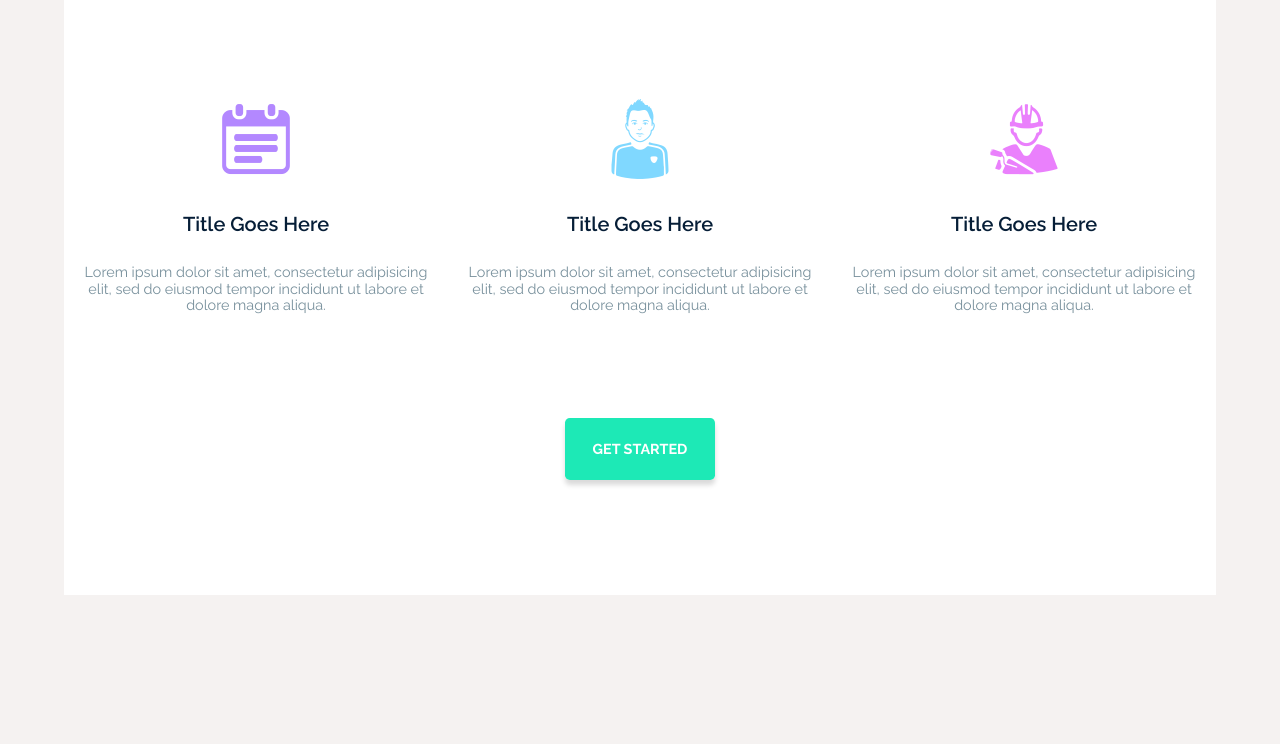
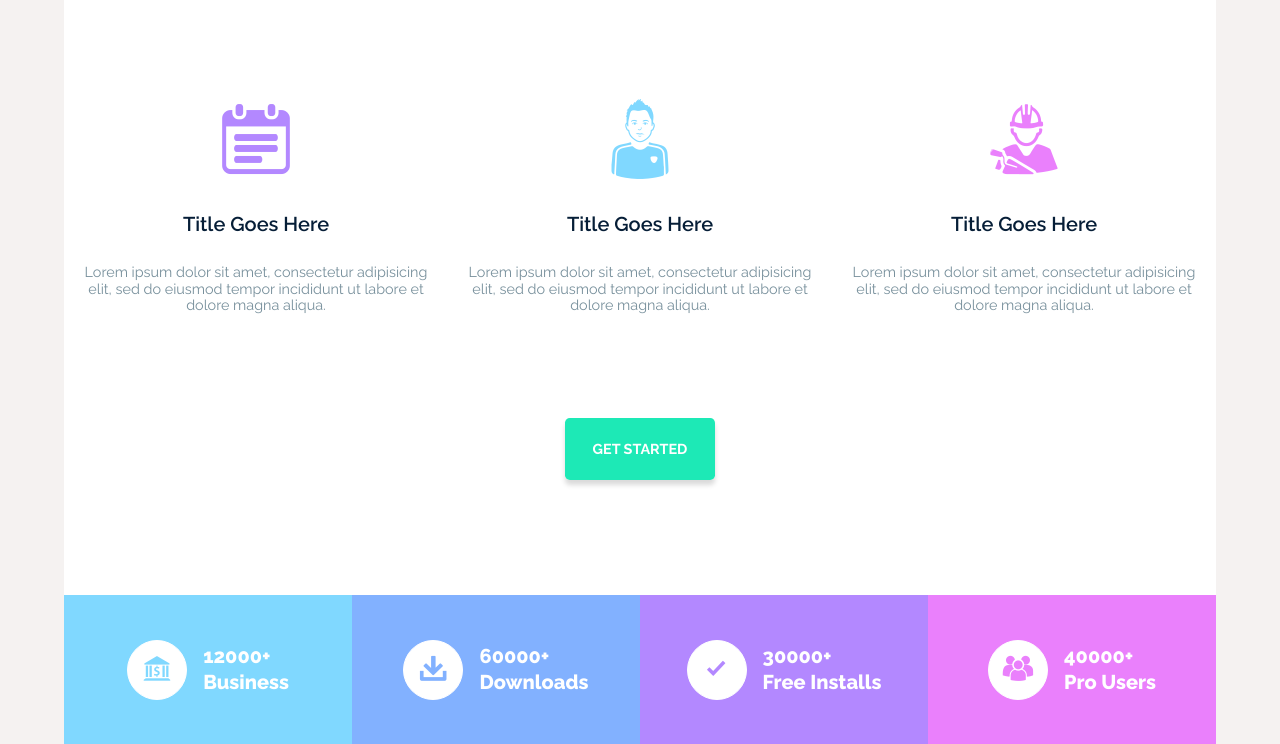
Before and after one commit to Shumskih/Dart-Service-Manager, a plain HTML site: page index.html in a window 1280 px wide. Shown: the part 1044-1788 px from the top of the page. Before the commit the page ends 1639 px from the top, so only its background shows below. Drawn offline with Linux system fonts and the light colour scheme.

Commit message:
Ended counts section

```diff
--- a/index.html
+++ b/index.html
@@ -79,7 +79,8 @@
       <div class="advantages-block__description">
         <h1 class="advantages-block__description--title">Easy & Useful</h1>
         <h4 class="advantages-block__description--subtitle">Project Management Tool</h4>
-        <div class="advantages-block__description--text">Lorem ipsum dolor sit amet, consectetur adipisicing elit, sed do eiusmod tempor incididunt ut
+        <div class="advantages-block__description--text">Lorem ipsum dolor sit amet, consectetur adipisicing elit, sed
+          do eiusmod tempor incididunt ut
           labore et dolore magna aliqua. Ut enim ad minim veniam, quis nostrud
         </div>
       </div>
@@ -90,7 +91,9 @@
           </div>
           <h4 class="advantages-block__item--title">Title Goes Here</h4>
           <!-- /.advantages-block__item--title -->
-          <div class="advantages-block__item--description">Lorem ipsum dolor sit amet, consectetur adipisicing elit, sed do eiusmod tempor incididunt ut labore et dolore magna aliqua.</div>
+          <div class="advantages-block__item--description">Lorem ipsum dolor sit amet, consectetur adipisicing elit, sed
+            do eiusmod tempor incididunt ut labore et dolore magna aliqua.
+          </div>
           <!-- /.advantages-block__item--description -->
         </div>
         <!-- /.advantages-block__items--item -->
@@ -100,7 +103,9 @@
           </div>
           <h4 class="advantages-block__item--title">Title Goes Here</h4>
           <!-- /.advantages-block__item--title -->
-          <div class="advantages-block__item--description">Lorem ipsum dolor sit amet, consectetur adipisicing elit, sed do eiusmod tempor incididunt ut labore et dolore magna aliqua.</div>
+          <div class="advantages-block__item--description">Lorem ipsum dolor sit amet, consectetur adipisicing elit, sed
+            do eiusmod tempor incididunt ut labore et dolore magna aliqua.
+          </div>
           <!-- /.advantages-block__item--description -->
         </div>
         <!-- /.advantages-block__items--item -->
@@ -110,7 +115,9 @@
           </div>
           <h4 class="advantages-block__item--title">Title Goes Here</h4>
           <!-- /.advantages-block__item--title -->
-          <div class="advantages-block__item--description">Lorem ipsum dolor sit amet, consectetur adipisicing elit, sed do eiusmod tempor incididunt ut labore et dolore magna aliqua.</div>
+          <div class="advantages-block__item--description">Lorem ipsum dolor sit amet, consectetur adipisicing elit, sed
+            do eiusmod tempor incididunt ut labore et dolore magna aliqua.
+          </div>
           <!-- /.advantages-block__item--description -->
         </div>
         <!-- /.advantages-block__items--item -->
@@ -120,6 +127,32 @@
         <a href="" class="button advantages-block__link--button">Get Started</a>
       </div>
     </section>
+    <section class="counts">
+      <div class="counts__item">
+        <div class="counts__item--icon">
+          <i class="icofont-bank"></i>
+        </div>
+        <div class="counts__item--text">12000+ <br>Business</div>
+      </div>
+      <div class="counts__item">
+        <div class="counts__item--icon">
+          <i class="icofont-download"></i>
+        </div>
+        <div class="counts__item--text">60000+ <br>Downloads</div>
+      </div>
+      <div class="counts__item">
+        <div class="counts__item--icon">
+          <i class="icofont-check"></i>
+        </div>
+        <div class="counts__item--text">30000+ <br>Free Installs</div>
+      </div>
+      <div class="counts__item">
+        <div class="counts__item--icon">
+          <i class="icofont-users"></i>
+        </div>
+        <div class="counts__item--text">40000+ <br>Pro Users</div>
+      </div>
+    </section>
   </div>
 </div>
 </body>
--- a/sass/sections/_advantages.sass
+++ b/sass/sections/_advantages.sass
@@ -55,6 +55,7 @@
   &__link
     text-align: center
     min-height: 9.69rem
+
     &--button
       color: #fff
       background-color: #1de9b6
--- /dev/null
+++ b/sass/sections/_counts.sass
@@ -0,0 +1,58 @@
+.counts
+  display: flex
+  align-content: center
+
+  &__item
+    flex-basis: 25%
+    display: flex
+    justify-content: center
+    min-height: 9.3rem
+
+    &:first-child
+      background-color: #80d8ff
+
+    &:nth-child(2)
+      background-color: #82b1ff
+
+    &:nth-child(3)
+      background-color: #b388ff
+
+    &:nth-child(4)
+      background-color: #ea80fc
+
+    &--text
+      font-size: 1.25rem
+      color: #fff
+      font-weight: 800
+      line-height: 1.6rem
+      margin: auto auto auto 0
+
+    &--icon
+      position: relative
+      border: 0.06rem solid #fff
+      background-color: #fff
+      width: 3.75rem
+      height: 3.75rem
+      border-radius: 50%
+      font-size: 1.9rem
+      margin: auto 1rem auto auto
+
+      & .icofont-bank,
+      & .icofont-download,
+      & .icofont-check,
+      & .icofont-users
+        position: absolute
+        top: 0.85rem
+        left: 0.85rem
+
+      & .icofont-bank
+        color: #80d8ff
+
+      & .icofont-download
+        color: #82b1ff
+
+      & .icofont-check
+        color: #b388ff
+
+      & .icofont-users
+        color: #ea80fc
--- a/sass/style.sass
+++ b/sass/style.sass
@@ -2,3 +2,4 @@
 @import interface/_interface
 @import sections/_header
 @import sections/_advantages
+@import sections/_counts
```
Also changed, not shown: css/style.css, 1 other file.
